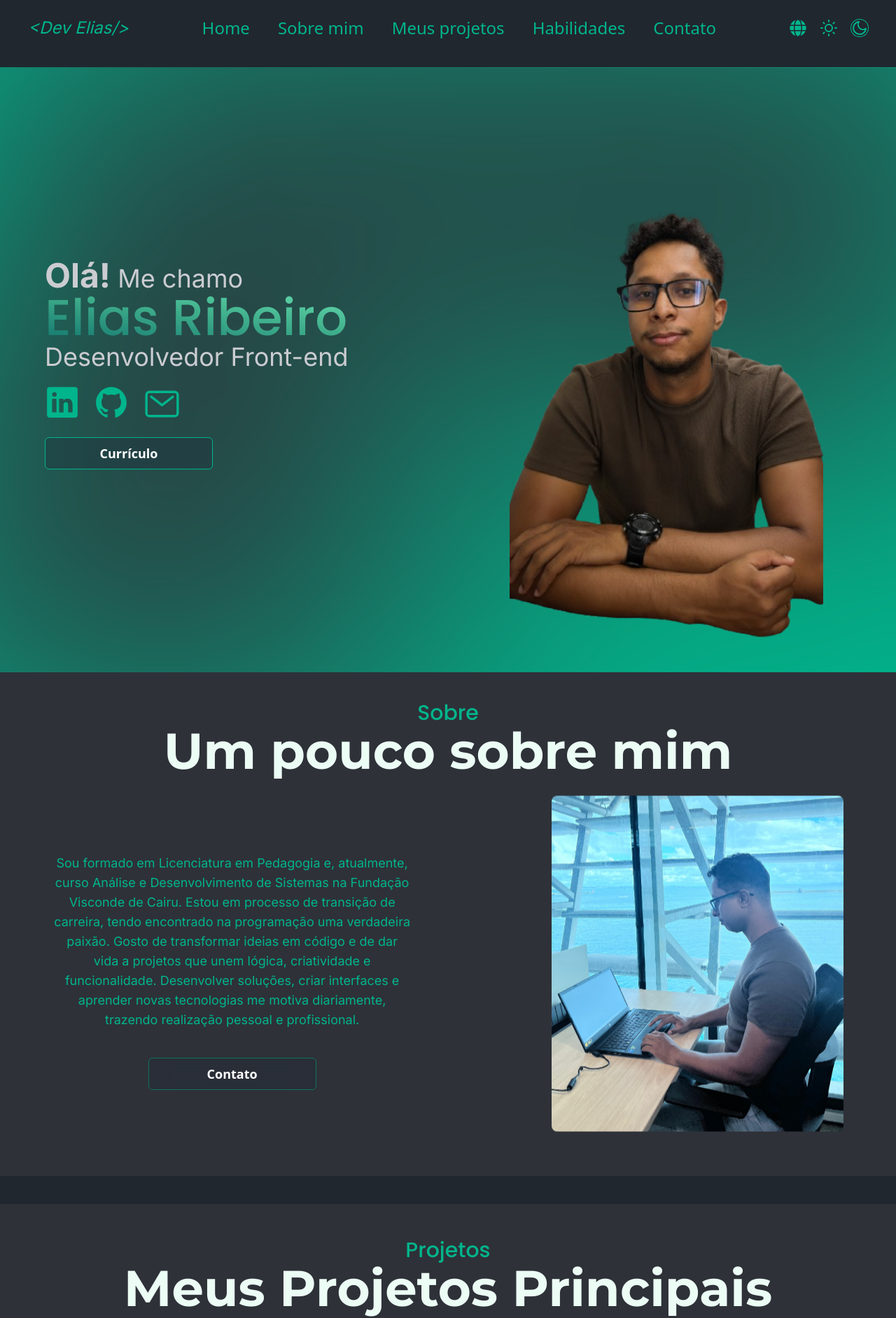
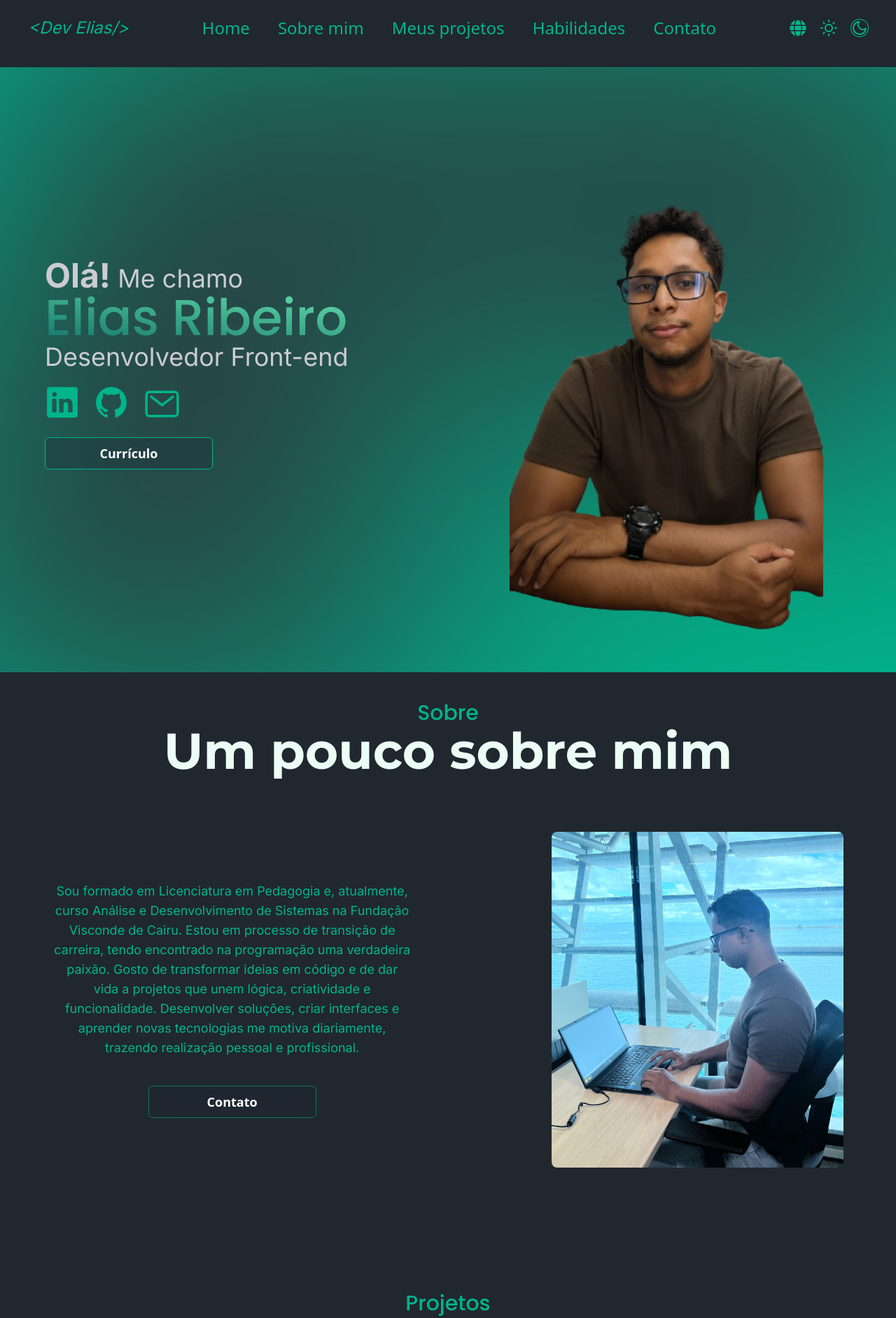
Before and after one commit to Elias700/portfolio, a React (Vite) app: page / in a window 1280 px wide. Shown: the top 1884 px of the page at 70% size. Built offline with nearby package versions, Linux system fonts and the light colour scheme.

Commit message:
styles: correction of background colors in all sections of the website

```diff
--- a/index.html
+++ b/index.html
@@ -1,5 +1,5 @@
 <!doctype html>
-<html lang="en">
+<html lang="pt-br">
   <head>
     <meta charset="UTF-8" />
     <link rel="icon" type="image/svg+xml" href="/vite.svg" />
@@ -10,7 +10,7 @@
       rel="stylesheet"
     >
     <meta name="viewport" content="width=device-width, initial-scale=1.0" />
-    <title>Vite + React + TS</title>
+    <title>Portfólio - Elias</title>
   </head>
   <body>
     <div id="root"></div>
--- a/src/App.tsx
+++ b/src/App.tsx
@@ -10,7 +10,7 @@ import './style.css';
 function App() {
   return (
     <>
-      <Header />
+      <Header/>
 
       <main>
         <div id="home">
--- a/src/components/Footer/Footer.tsx
+++ b/src/components/Footer/Footer.tsx
@@ -10,7 +10,7 @@ const Footer = () => {
 
     return (
         <footer
-            className="w-full pt-8 pb-4 bg-[#012119]"
+            className="w-full pt-8 pb-4 bg-[var(--card-bg)]"
         >
             <h1 className="text-center text-3xl font-semibold mb-6 text-[#00B58C]">
                 &lt;Dev Elias/&gt;
--- a/src/pages/About/About.tsx
+++ b/src/pages/About/About.tsx
@@ -4,16 +4,19 @@ import { useTranslation } from '../../i18n/LanguageContext.tsx';
 
 const About = () => {
   const { t } = useTranslation();
+
   return (
-    <div className={`relative min-h-[90vh] pb-8 md:pb-12 mb-6 md:mb-10 overflow-hidden`} style={{ backgroundColor: 'var(--section-bg)' }}>
-      <div className='p-10'>
-        <h2 className={`text-center text-3xl text-[#00B58C]`}>{t('about.title')}</h2>
-        <h1 className={`text-center text-7xl text-emerald-50`}>{t('about.subtitle')}</h1>
+    <div
+      className="relative min-h-[90vh] pb-8 md:pb-12 mb-6 md:mb-10 overflow-hidden bg-[--body-bg]"
+    >
+      <div className="p-10">
+        <h2 className="text-center text-3xl text-[#00B58C]">{t('about.title')}</h2>
+        <h1 className="text-center text-7xl text-emerald-50">{t('about.subtitle')}</h1>
       </div>
 
-      <section className="flex flex-col md:flex-row justify-center items-center gap-50 px-4 ">
-        <div className='max-w-lg rounded-2xl flex flex-col justify-center items-center gap-10'>
-          <p className={`bg-transparent text-[#00B58C] text-lg text-center`}>
+      <section className="flex flex-col md:flex-row justify-center items-center gap-50 p-10">
+        <div className="max-w-lg rounded-2xl flex flex-col justify-center items-center gap-10">
+          <p className="bg-transparent text-[#00B58C] text-lg text-center">
             {t('about.paragraph')}
           </p>
 
@@ -26,28 +29,22 @@ const About = () => {
           </button>
         </div>
 
-        {/* Imagem: fade-in + sobe/desce sem delay + hover glow */}
+        {/* Imagem: apenas fade-in + hover */}
         <motion.img
           src={image}
           alt="Elias Ribeiro"
-          className='h-120 rounded-lg hover:cursor-pointer'
+          className="h-120 rounded-lg hover:cursor-pointer"
           initial={{ opacity: 0, y: 20 }} // começa levemente abaixo e invisível
-          animate={{ opacity: 1, y: [0, -12] }} // anima opacidade e faz keyframes y (vai e volta)
+          animate={{ opacity: 1, y: 0 }}  // aparece e sobe levemente (uma única vez)
           transition={{
-            opacity: { duration: 0.9, ease: "easeOut" }, // fade-in rápido
-            y: {
-              duration: 2.2,
-              ease: "linear",           // ESSENCIAL: linear remove o slowdown nas extremidades
-              repeat: Infinity,
-              repeatType: "reverse",    // inverte a animação (vai e volta)
-              repeatDelay: 0            // garante que não haja pausa entre ciclos
-            }
+            opacity: { duration: 0.9, ease: "easeOut" },
+            y: { duration: 0.8, ease: "easeOut" }
           }}
           whileHover={{
-            scale: 1.03,
-            boxShadow: "0 18px 40px rgba(0,181,140,0.18)"
+            scale: 1.05,
+            boxShadow: "0 20px 40px rgba(0,181,140,0.25)"
           }}
-          style={{ willChange: "transform, opacity" }} // ajuda o navegador a otimizar
+          style={{ willChange: "transform, opacity" }}
         />
       </section>
     </div>
--- a/src/pages/Contact/Contact.tsx
+++ b/src/pages/Contact/Contact.tsx
@@ -6,7 +6,7 @@ const App = () => {
 
     return (
 
-        <div className="min-h-screen flex justify-center items-center bg-[#20272F] p-4 sm:p-8">
+        <div className="min-h-screen flex justify-center items-center bg-[var(--body-bg)] p-4 sm:p-8">
 
             <div
                 className="max-w-md w-full bg-gradient-to-br from-[#2E3138] to-[#205251] rounded-xl shadow-2xl overflow-hidden p-8 space-y-6 slideInFromLeft"
--- a/src/pages/Home/Home.tsx
+++ b/src/pages/Home/Home.tsx
@@ -1,26 +1,23 @@
-import image from "../../assets/eliass.png"
+import image from "../../assets/eliass.png";
 import imageBackground from '../../assets/blurry-gradient-haikei.png';
 import { motion } from "framer-motion";
 import { useTranslation } from '../../i18n/LanguageContext.tsx';
 import { IoLogoLinkedin, IoLogoGithub, IoMailOutline } from 'react-icons/io5';
 
-
 const Home = () => {
   const { t } = useTranslation();
-    // Definindo as variantes para as animações de texto
+
+  // Variantes para o texto
   const textVariants = {
-        hidden: { opacity: 0, x: -50 }, // Estado inicial, invisível e deslocado para a esquerda
-        visible: { opacity: 1, x: 0 }, // Estado final, visível na posição original
+    hidden: { opacity: 0, x: -50 },
+    visible: { opacity: 1, x: 0 },
   };
 
-    // Variantes para animar cada linha de texto em sequência
   const containerVariants = {
     hidden: { opacity: 0 },
     visible: {
       opacity: 1,
-            transition: {
-                staggerChildren: 0.3, // Adiciona um atraso de 0.3s entre cada animação de filho
-            },
+      transition: { staggerChildren: 0.3 },
     },
   };
 
@@ -31,7 +28,8 @@ const Home = () => {
       style={{ backgroundImage: `url(${imageBackground})` }}
     >
       <div className="mx-auto max-w-6xl w-full flex flex-col-reverse md:flex-row items-center justify-center gap-6 md:gap-16 lg:gap-24">
-            {/* Bloco de texto */}
+
+        {/* Texto */}
         <motion.div
           initial="hidden"
           animate="visible"
@@ -39,29 +37,30 @@ const Home = () => {
           className="max-w-xl w-full"
         >
           <motion.p className="text-2xl md:text-3xl lg:text-4xl text-[#CBCCD1]" variants={textVariants}>
-                    <strong className="text-3xl md:text-4xl lg:text-5xl text-[#CBCCD1]">{t('home.hello')}</strong>
-                    {" "}{t('home.myNameIs')}
+            <strong className="text-3xl md:text-4xl lg:text-5xl text-[#CBCCD1]">{t('home.hello')}</strong>{" "}
+            {t('home.myNameIs')}
           </motion.p>
-                <motion.h2 className="text-4xl md:text-6xl lg:text-7xl bg-gradient-to-bl from-[#6EE7B7] via-[#3FAE8B] to-[#0F766E] bg-clip-text text-transparent" variants={textVariants}>
+
+          <motion.h2
+            className="text-4xl md:text-6xl lg:text-7xl bg-gradient-to-bl from-[#6EE7B7] via-[#3FAE8B] to-[#0F766E] bg-clip-text text-transparent"
+            variants={textVariants}
+          >
             Elias Ribeiro
           </motion.h2>
+
           <motion.p className="text-2xl md:text-3xl lg:text-4xl text-[#CBCCD1]" variants={textVariants}>
             {t('home.role')}
           </motion.p>
-
-
-
-
 
           <div className="flex gap-4 md:gap-5 py-5">
             <a href="https://github.com/Elias700?tab=overview&from=2025-09-01&to=2025-09-24" target="blanck">
               <IoLogoLinkedin size={50} className="text-3xl md:text-4xl text-[#00B58C] hover:text-[#CBCCD1] transition duration-[600ms] cursor-pointer" />
             </a>
             <a href="https://www.linkedin.com/in/elias-ribeiro700/" target="blanck">
-                        <IoLogoGithub size={50} className="text-3xl md:text-4xl text-[#00B58C] hover:text-[#CBCCD1] transition duration-[600ms] cursor-pointer"/>
+              <IoLogoGithub size={50} className="text-3xl md:text-4xl text-[#00B58C] hover:text-[#CBCCD1] transition duration-[600ms] cursor-pointer" />
             </a>
             <a href="">
-                       <IoMailOutline size={55} className="text-3xl md:text-4xl text-[#00B58C] hover:text-[#CBCCD1] transition duration-[600ms] cursor-pointer"/>
+              <IoMailOutline size={55} className="text-3xl md:text-4xl text-[#00B58C] hover:text-[#CBCCD1] transition duration-[600ms] cursor-pointer" />
             </a>
           </div>
 
@@ -75,16 +74,33 @@ const Home = () => {
               </div>
             </a>
           </button>
-
         </motion.div>
 
-            <div className="relative flex justify-center items-center w-full max-w-sm sm:max-w-md md:max-w-lg lg:max-w-xl">
+        {/* Imagem com efeito de subir e descer */}
+        <motion.div
+          className="relative flex justify-center items-center w-full max-w-sm sm:max-w-md md:max-w-lg lg:max-w-xl"
+          initial={{ opacity: 0, y: 20 }}
+          animate={{
+            opacity: 1,
+            y: [0, -12], // movimento de sobe e desce
+          }}
+          transition={{
+            opacity: { duration: 0.9, ease: "easeOut" },
+            y: {
+              duration: 2.2,
+              ease: "linear",
+              repeat: Infinity,
+              repeatType: "reverse",
+              repeatDelay: 0,
+            },
+          }}
+        >
           <img
             src={image}
             alt="Elias Ribeiro"
             className="relative z-10 w-56 sm:w-72 md:w-[22rem] lg:w-[28rem] h-auto object-contain"
           />
-            </div>
+        </motion.div>
       </div>
     </section>
   );
--- a/src/pages/Projects/Projects.tsx
+++ b/src/pages/Projects/Projects.tsx
@@ -12,12 +12,12 @@ const Projects = () => {
   ];
 
   return (
-    <section className="relative" style={{ backgroundColor: 'var(--section-bg)' }}>
+    <section className="relative bg-[--body-bg]">
         <div className="max-w-6xl mx-auto px-6 py-8 md:px-10 md:py-12">
           <h2 className='text-center text-2xl md:text-3xl text-[#00B58C]'>{t('projects.title')}</h2>
           <h1 className='text-center text-4xl md:text-6xl lg:text-7xl text-emerald-50'>{t('projects.subtitle')}</h1>
         </div>
-      <div className="max-w-6xl mx-auto px-4 pb-16 md:px-10">
+      <div className="max-w-6xl mx-auto px-4 pb-16 md:px-10 p-10">
         <div className="grid grid-cols-1 sm:grid-cols-2 lg:grid-cols-3 gap-8 md:gap-12 lg:gap-16 cursor-pointer">
           {projects.map((project) => (
             <ProjectCard
--- a/src/pages/Skills/LearningSkills.tsx
+++ b/src/pages/Skills/LearningSkills.tsx
@@ -17,14 +17,14 @@ const LearningSkills = () => {
     ];
 
     return (
-        <main className='mt-16 md:mt-24'>
+        <main className='mt-16 md:mt-24 bg-[var(--body-bg)]'>
             <div className='px-6 py-4 md:p-5'>
                 <h2 className='text-center text-2xl md:text-3xl text-[#00B58C]'>{t('learning.title')}</h2>
                 <h1 className='text-center text-4xl md:text-6xl lg:text-7xl text-emerald-50'>{t('learning.subtitle')}</h1>
             </div>
-            <section className='flex flex-wrap justify-center gap-6 md:gap-10 lg:gap-16 px-4 md:px-6 pb-10'>
+            <section className='flex flex-wrap justify-center gap-6 md:gap-10 lg:gap-16 px-4 md:px-6 p-10'>
                 {skills.map((skill) => (
-                <div key={skill.title} className='rounded-2xl transition hover:scale-[1.02] hover:shadow-2xl hover:shadow-[#00B58C]' style={{ backgroundColor: 'var(--card-bg)' }}>
+                <div key={skill.title} className='rounded-2xl transition hover:scale-[1.02] hover:shadow-2xl hover:shadow-[#00B58C] bg-[var(--card-bg)]'>
                     <div className='flex flex-col items-center p-6 md:p-8 lg:p-10 w-72 sm:w-80 text-center cursor-pointer'>
                         <skill.icon size={44} color="#00B58C"/>
                         <h3 className="text-lg md:text-xl font-semibold text-[#eef4f2] p-4 md:p-5">{skill.title}</h3>
--- a/src/pages/Skills/Skills.tsx
+++ b/src/pages/Skills/Skills.tsx
@@ -62,14 +62,14 @@ const Skills = () => {
   const { t } = useTranslation();
   return (
     <>
-      <main className='min-h-[100vh]' style={{ backgroundColor: 'var(--section-bg)' }}>
+      <main className='min-h-[100vh]'>
         <div className='px-6 py-6 md:py-8'>
           <h2 className='text-center text-2xl md:text-3xl text-[#00B58C]'>{t('skills.title')}</h2>
           <h1 className='text-center text-4xl md:text-6xl lg:text-7xl text-emerald-50'>{t('skills.subtitle')}</h1>
         </div>
-        <div className='flex flex-wrap justify-center gap-6 md:gap-10 lg:gap-16 px-4 md:px-6 pb-10'>
+        <div className='flex flex-wrap justify-center gap-6 md:gap-10 lg:gap-16 px-4 md:px-6 p-10'>
           {icons.map((item) => (
-            <main key={item.title} className='rounded-2xl transition hover:scale-[1.02] hover:shadow-2xl hover:shadow-[#00B58C] w-72 sm:w-80' style={{ backgroundColor: 'var(--card-bg)' }}>
+            <main key={item.title} className='rounded-2xl transition hover:scale-[1.02] hover:shadow-2xl hover:shadow-[#00B58C] w-72 sm:w-80 bg-[var(--card-bg)]' >
               <section className='flex flex-col items-center p-6 md:p-8 text-center cursor-pointer '>
                 <item.icon size={44} color="#00B58C"/>
                 <h3 className="text-lg md:text-xl font-semibold text-[#eef4f2] p-4 md:p-5">{item.title}</h3>
--- a/src/style.css
+++ b/src/style.css
@@ -9,7 +9,6 @@
   /* === Core Colors (Dark Theme) === */
   --body-bg: #20272F;
   --header-bg: #20272F;
-  --section-bg: #2E3138;
   --card-bg: #1d1f24;
   --text-primary: #EEF4F2;
   --text-muted: #AAAFae;
```
Also changed, not shown: src/components/Header/Header.tsx (+24 -6 lines). Lines whose indentation alone changed are shown as unchanged.
